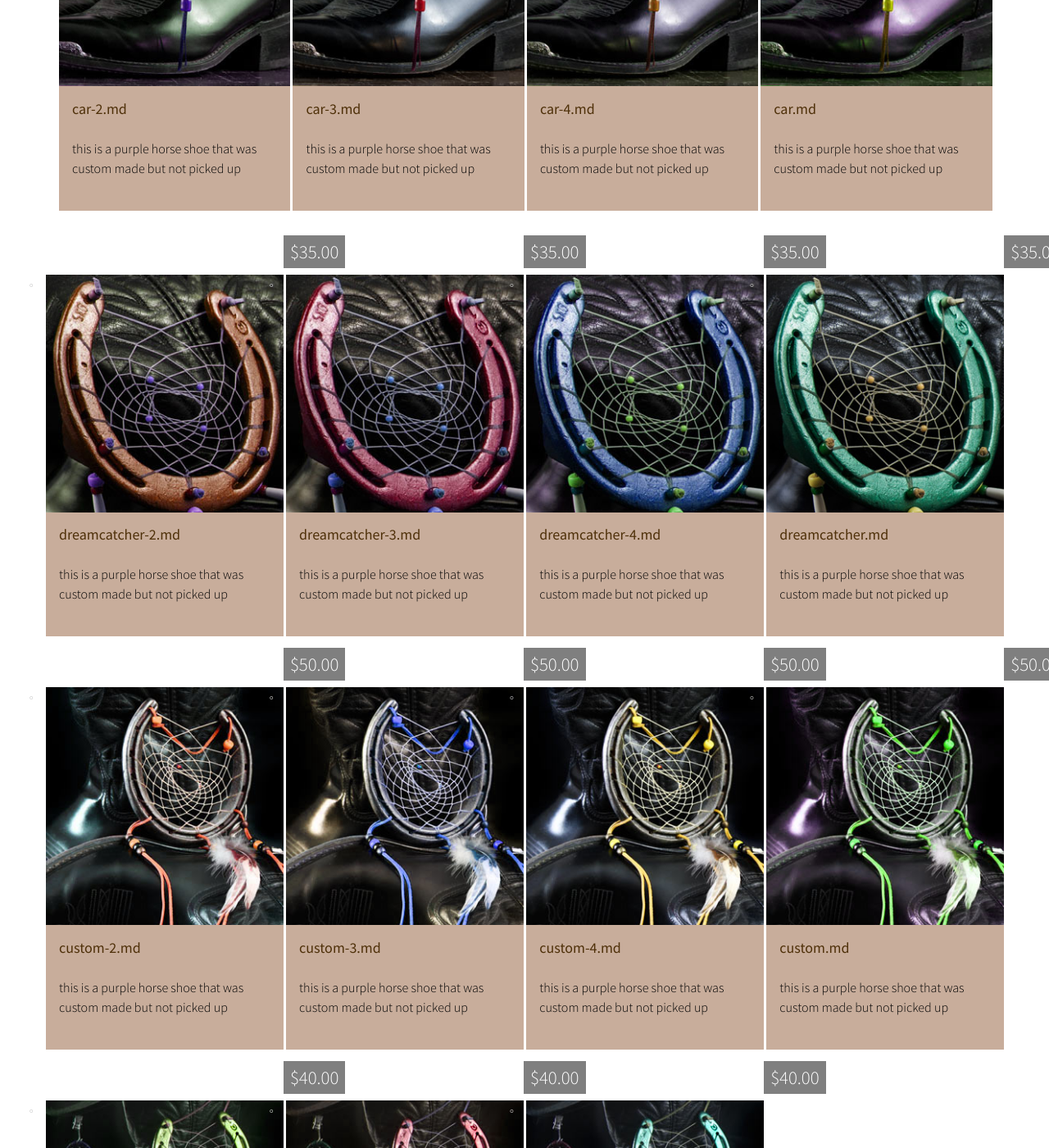
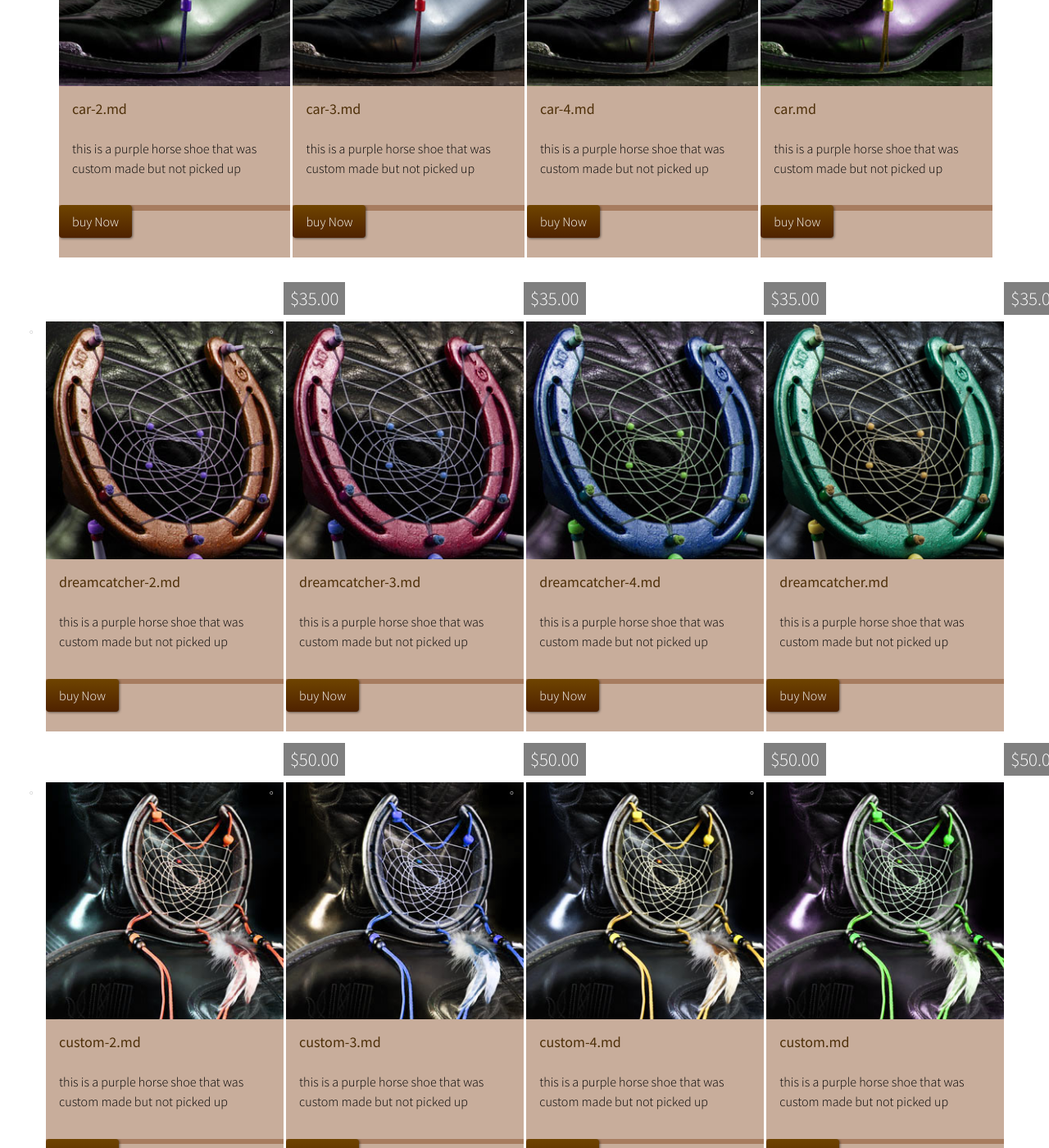
Before and after one commit to gord0186/ecommerce-website, a Jekyll site: the page built from search.html, in a window 1280 px wide and 1400 px high, scrolled down 347 px. Shown: the whole window at 82% size. Built offline with Jekyll 4.4.1, drawn with Linux system fonts in a browser that asks for light colours; Markdown is read by kramdown in place of the engine named in the settings; some of the changed text lies outside the part shown.

```diff
--- a/_includes/car-product.html
+++ b/_includes/car-product.html
@@ -14,6 +14,9 @@
 							<p>{{dreamcatcher.discription}}</p>
 						</div>
 					</a>
+					<div class="lrg-pra">
+						<a href="{{site.baseurl}}/cart/"><h6 class="btn">buy Now</h6>
+					</div>
 				</li>
 			{% endif %}
 		{% endfor %}
--- a/_includes/custom-product.html
+++ b/_includes/custom-product.html
@@ -13,6 +13,9 @@
 							<p>{{dreamcatcher.discription}}</p>
 						</div>
 					</a>
+					<div class="lrg-pra">
+						<a href="{{site.baseurl}}/cart/"><h6 class="btn">buy Now</h6>
+					</div>
 				</li>
 			{% endif %}
 		{% endfor %}
--- a/_includes/dream-product.html
+++ b/_includes/dream-product.html
@@ -13,6 +13,9 @@
 							<p>{{dreamcatcher.discription}}</p>
 						</div>
 					</a>
+					<div class=" lrg-pra">
+						<a href="{{site.baseurl}}/cart/"><h6 class="btn">buy Now</h6>
+					</div>
 				</li>
 			{% endif %}
 		{% endfor %}
```
